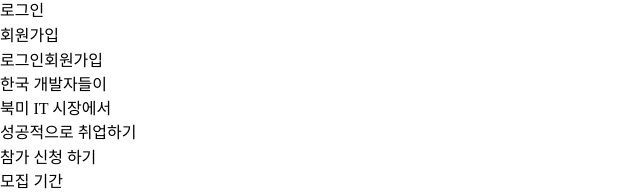
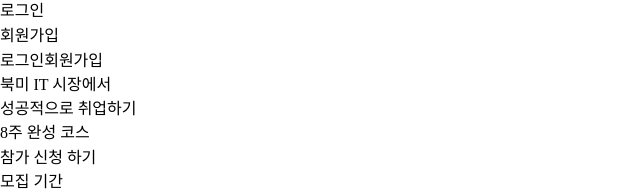
Before and after one commit to codingcapy/visioncodingkr, a React (Vite) app: page / in a window 1280 px wide. Shown: the part 411-606 px from the top of the page, without its empty margins (0-640 px from the left). Built offline with nearby package versions, Linux system fonts and the light colour scheme; a web font is replaced by a local one.

Commit message:
test commit - Sean

```diff
--- a/src/pages/HomePage.jsx
+++ b/src/pages/HomePage.jsx
@@ -1,15 +1,21 @@
-
-
 export default function HomePage() {
-
   return (
     <main className="flex-1">
       <div className="">
         <section className="home-banner h-[400px] md:h-[600px] py-10 bg-gradient-to-t from-blue-900 to-black text-white">
-                    <h1 className="text-6xl text-center text-white">한국 개발자들이</h1>
-                    <h1 className="text-6xl text-center text-white py-5">북미 IT 시장에서</h1>
-                    <h1 className="text-6xl text-center text-white"><span className="text-teal-500">성공적</span>으로 <span className="text-teal-500">취업하기</span></h1>
-                    <button className="my-10 px-10 py-5 bg-red-500 rounded-xl text-white flex flex-col mx-auto">참가 신청 하기</button>
+          <h1 className="text-4xl md:text-6xl text-center text-whiWte py-5">
+            북미 IT 시장에서
+          </h1>
+          <h1 className="text-6xl text-center text-white">
+            <span className="text-teal-500">성공적</span>으로{" "}
+            <span className="text-teal-500">취업하기</span>
+          </h1>
+          <h1 className="text-6xl text-center text-white py-5">
+            8주 완성 코스
+          </h1>
+          <button className="my-10 px-10 py-5 bg-red-500 rounded-xl text-white flex flex-col mx-auto">
+            참가 신청 하기
+          </button>
           <div className="md:grid grid-cols-5 mt-32 py-10 bg-blue-950">
             <div className="text-center">
               <p className="text-gray-400">모집 기간</p>
@@ -34,10 +40,8 @@ export default function HomePage() {
             </div>
           </div>
         </section>
-                <section>
-
-                </section>
+        <section></section>
       </div>
     </main>
-    )
+  );
 }
```
Lines whose indentation alone changed are shown as unchanged.
